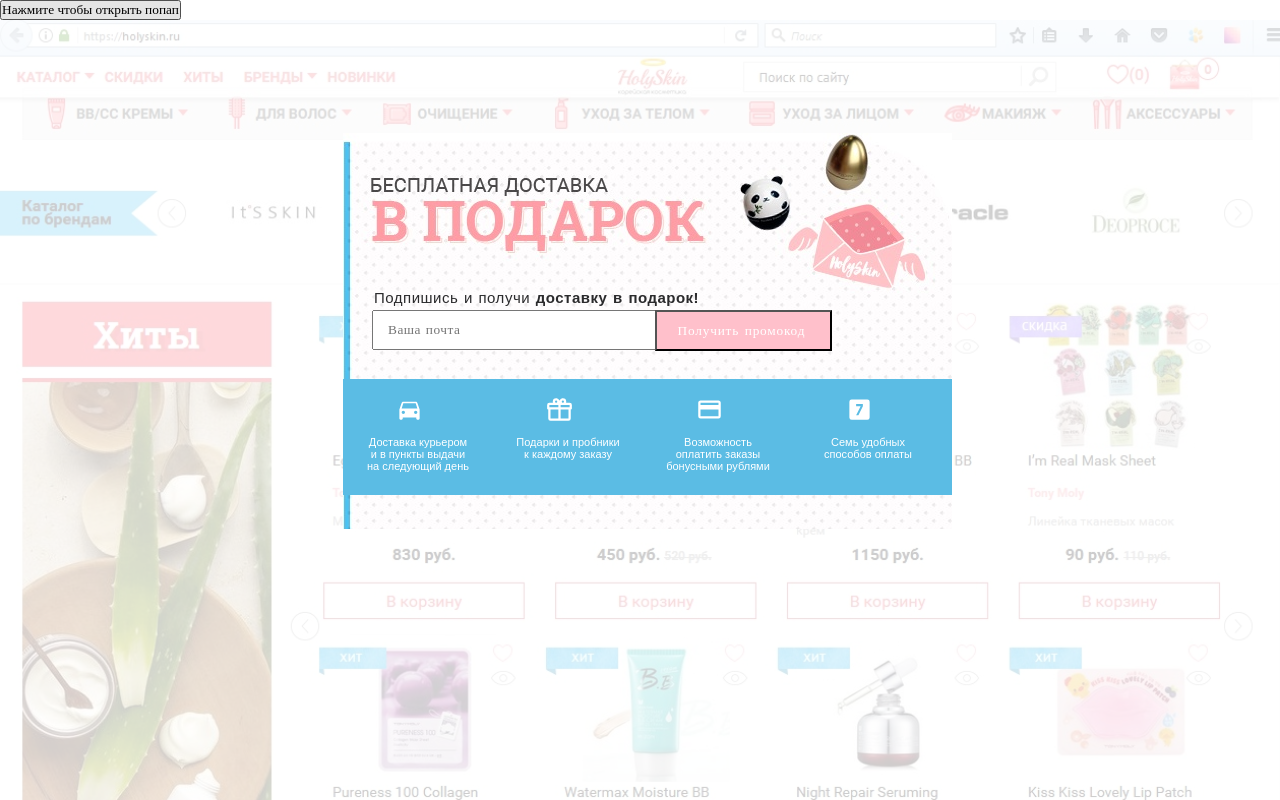
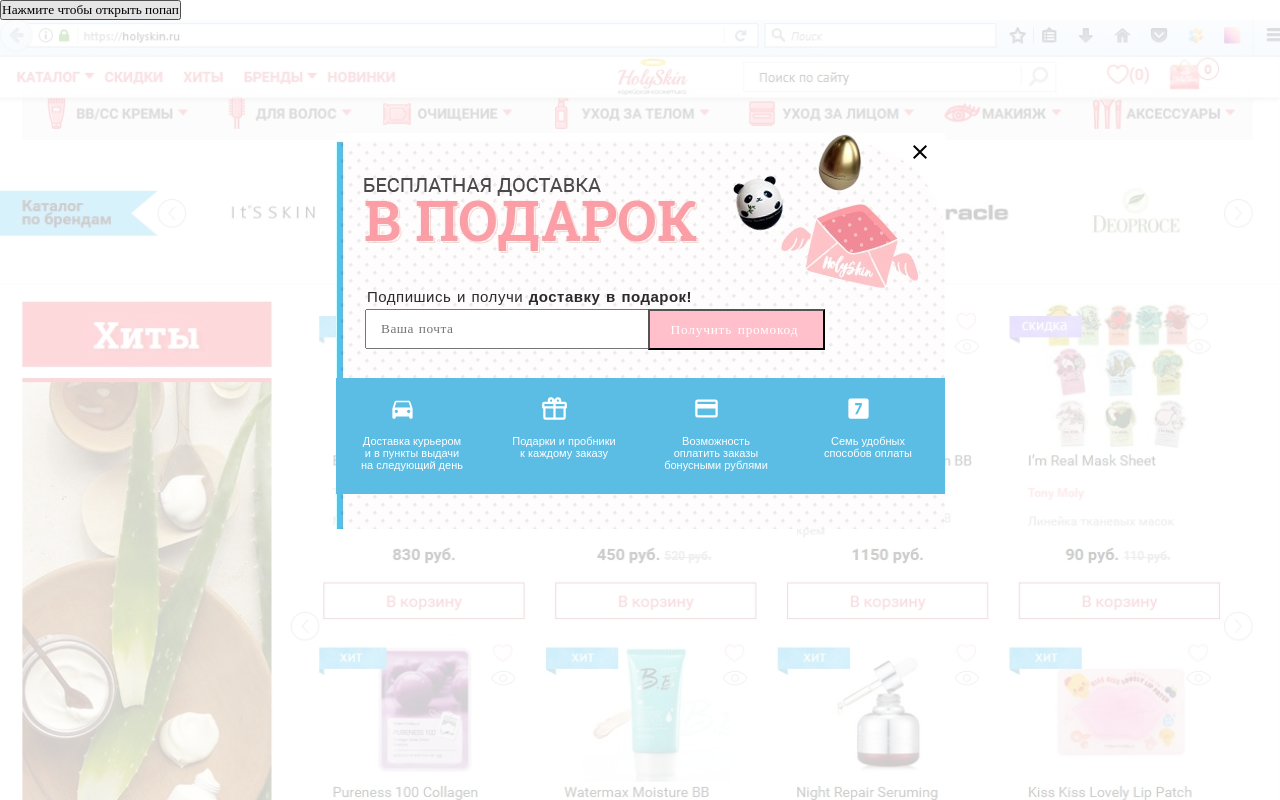
Before and after one commit to Aleks339/Korean_makeup_popup, a website: page index.html in a window 1280 px wide. Both pictures are taken after a click on the button "Нажмите чтобы открыть попап". Shown: the top 800 px of the page. Drawn offline with Linux system fonts and the light colour scheme; a web font is replaced by a local one.

Commit message:
close icon added

```diff
--- a/index.html
+++ b/index.html
@@ -25,7 +25,7 @@
                     $('#background_with_popup').show();
                     $('#popap').show();
                 })
-                $('#popap').click(function(){
+                $('#close').click(function(){
                     $('#background_with_popup').hide();
                     $('#popap').hide();
                 })
@@ -35,9 +35,10 @@
         <style>
             #popap {
                 position: fixed;
-                left: 343px;
+                left: 50%;
                 top: 133px;
                 z-index:101;
+                margin-left: -304px;
                 background-image: url("img/Pop-up_background.jpg");
                 width: 609px;
                 height: 396px;
@@ -62,6 +63,9 @@
         <img src = "img/background.jpg" alt = "бэкграунд" id = "background_with_popup">
 
         <div id = "popap">
+            <svg style="width:24px;height:24px" viewBox="0 0 24 24" id = "close">
+                <path fill="#000000" d="M19,6.41L17.59,5L12,10.59L6.41,5L5,6.41L10.59,12L5,17.59L6.41,19L12,13.41L17.59,19L19,17.59L13.41,12L19,6.41Z" />
+            </svg>
             <form>
               <p id = "text_before_input">Подпишись и получи <span class = "bolder">доставку в подарок!</span></p>
                <input type = "text" placeholder="Ваша почта" size = "36">
--- a/sass/index.scss
+++ b/sass/index.scss
@@ -18,9 +18,14 @@
 $skyblue:skyblue;
 
 #popap {
+    #close {
+        position: $relative;
+        top:7px;
+        left:572px;
+    }
     #text_before_input{
         position: $relative;
-        top:156px;
+        top:127px;
         left:31px;
         font-size: 15px;
         font-family: $Arial;
@@ -32,7 +37,7 @@
     }
     input{
         position: $relative;
-        top:160px;
+        top:131px;
         left:29px;
         padding-top:10px;
         padding-bottom:10px;
@@ -45,7 +50,7 @@
     }
     button{
         position: $relative;
-        top:152px;
+        top:123px;
         left:9px;
         background-color: $pink;
         color:$white;
@@ -68,11 +73,11 @@
         color: $white;
         background-color:darken($skyblue, 10%);
         position: $relative;
-        top:180px;
+        top:151px;
         left:0;
         height:116px;
         .item{
-           width:150px;
+           width:152px;
            height:100%;
            float:$left;
            display:$inline-block;
```
Also changed, not shown: css/index.css.
